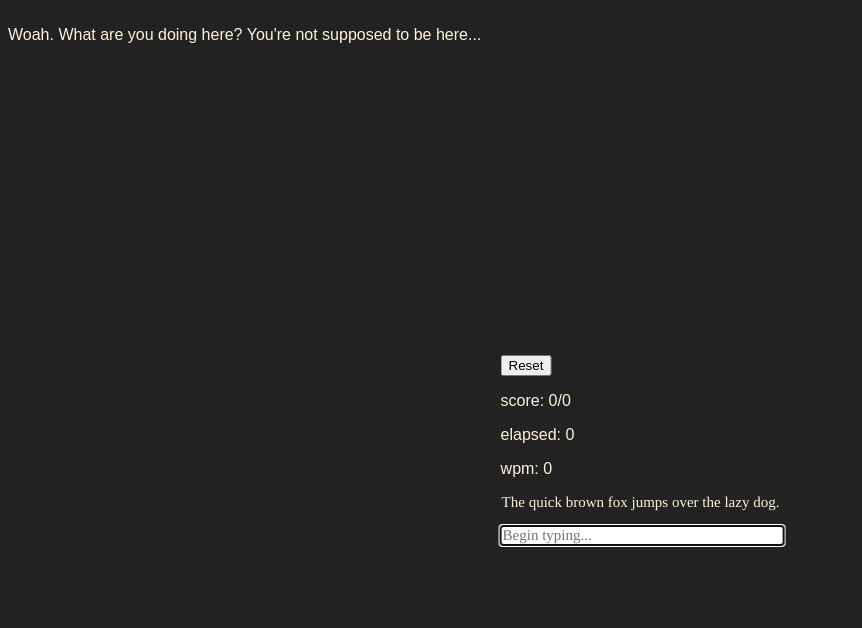
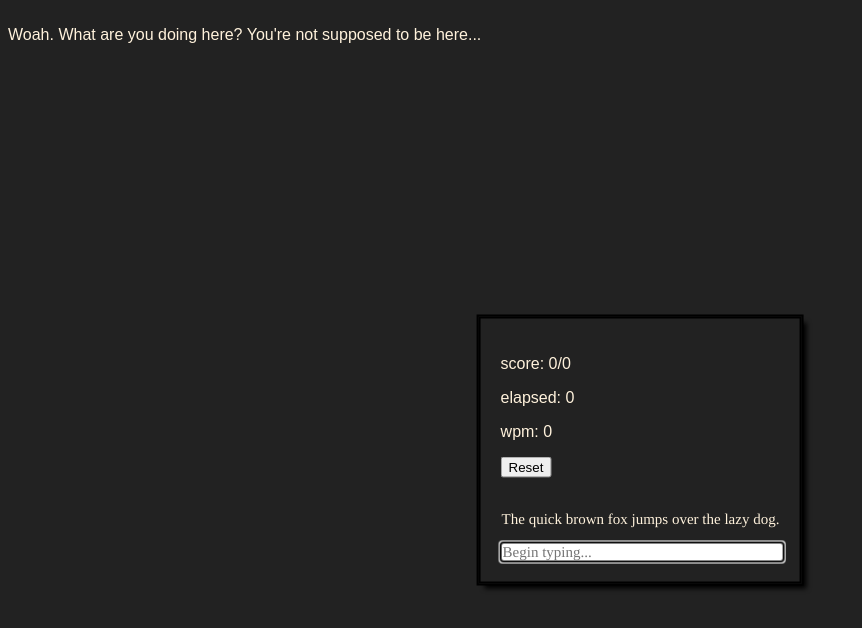
Before and after one commit to Chris234k/chris234k.github.io, a Jekyll site: the page built from typing.html, in a window 1280 px wide. Shown: the top 628 px of the page, without its empty margins (0-862 px from the left). Built offline with Jekyll 4.4.1, drawn with Linux system fonts in a browser that asks for light colours.

Commit message:
Little bit of styling on the main typing box, adding shadow + outline

```diff
--- a/assets/css/typing-styles.css
+++ b/assets/css/typing-styles.css
@@ -9,3 +9,15 @@ body {
 	color:#FFF2DC;
 	font-family: "Inconsolata", "Arial";
 }
+
+.main-box {
+	position: absolute;
+	top: 50%;
+	left:50%;
+	transform: translate(-50%, -50%);
+
+	padding: 20px;
+	border: 2px solid black;
+	outline: 2px solid black;
+	box-shadow: 5px 5px 5px black;
+}
--- a/typing.html
+++ b/typing.html
@@ -13,16 +13,15 @@ permalink: /typing/
 
 <br>
 Woah. What are you doing here? You're not supposed to be here...
-<br>
-<br>
-<br>
 
-<div style="position: absolute; top: 50%; left:50%; transform: translate(-50%, -50%);">
-	<button onclick="reset()">Reset</button>
-
+<div class="main-box">
 	<p id="score">score: 0/0</p>
 	<p id="time">elapsed: 0</p>
 	<p id="wpm">wpm: 0</p>
+	<button onclick="reset()">Reset</button>
+	<br>
+	<br>
+
 	<p class="typing-font" id="target" style="padding-left: 1px;"></p>
 	<input class="typing-font" id="inputField" placeholder="Begin typing..." style="border: none; width: 100%;" oninput="inputChange()">
 </div>
```
